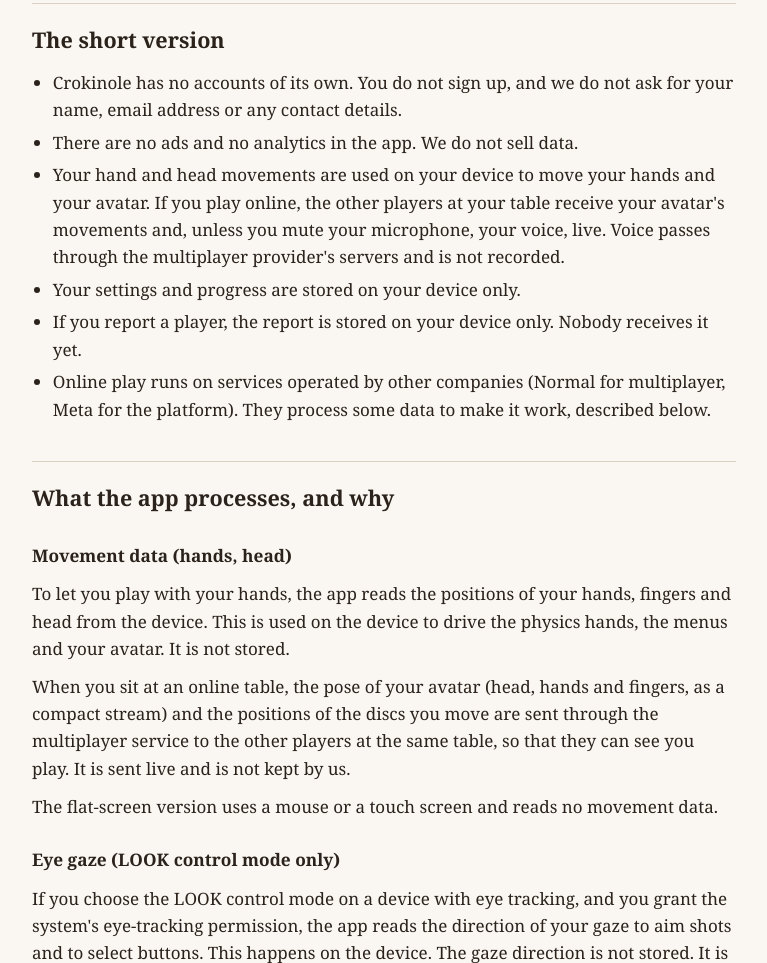
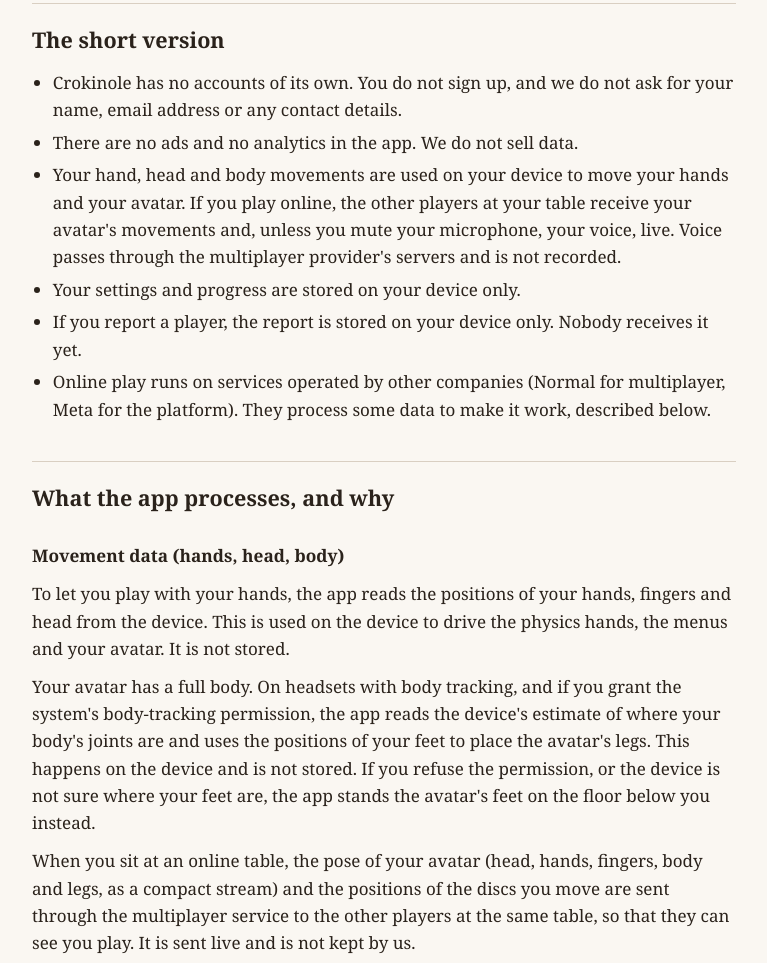
Before and after one commit to vroad-games/crokinole-privacy, a plain HTML site: page index.html in a window 1280 px wide. Shown: the part 330-1293 px from the top of the page, without its empty margins (256-1023 px from the left). Drawn offline with Linux system fonts and the light colour scheme.

Commit message:
Body tracking: the avatar's feet follow the device's estimate, with the permission

```diff
--- a/index.html
+++ b/index.html
@@ -41,7 +41,7 @@ for Windows PCs and Android phones and tablets.</p>
 <li>Crokinole has no accounts of its own. You do not sign up, and we do not ask for your name, email address or
   any contact details.</li>
 <li>There are no ads and no analytics in the app. We do not sell data.</li>
-<li>Your hand and head movements are used on your device to move your hands and your avatar. If you play online,
+<li>Your hand, head and body movements are used on your device to move your hands and your avatar. If you play online,
   the other players at your table receive your avatar's movements and, unless you mute your microphone, your
   voice, live. Voice passes through the multiplayer provider's servers and is not recorded.</li>
 <li>Your settings and progress are stored on your device only.</li>
@@ -50,10 +50,14 @@ for Windows PCs and Android phones and tablets.</p>
   They process some data to make it work, described below.</li>
 </ul>
 <h2>What the app processes, and why</h2>
-<h3>Movement data (hands, head)</h3>
+<h3>Movement data (hands, head, body)</h3>
 <p>To let you play with your hands, the app reads the positions of your hands, fingers and head from the device.
 This is used on the device to drive the physics hands, the menus and your avatar. It is not stored.</p>
-<p>When you sit at an online table, the pose of your avatar (head, hands and fingers, as a compact stream) and the
+<p>Your avatar has a full body. On headsets with body tracking, and if you grant the system's body-tracking
+permission, the app reads the device's estimate of where your body's joints are and uses the positions of your
+feet to place the avatar's legs. This happens on the device and is not stored. If you refuse the permission, or
+the device is not sure where your feet are, the app stands the avatar's feet on the floor below you instead.</p>
+<p>When you sit at an online table, the pose of your avatar (head, hands, fingers, body and legs, as a compact stream) and the
 positions of the discs you move are sent through the multiplayer service to the other players at the same
 table, so that they can see you play. It is sent live and is not kept by us.</p>
 <p>The flat-screen version uses a mouse or a touch screen and reads no movement data.</p>
@@ -152,7 +156,7 @@ United States, under their own terms and privacy policies.</p>
 <ul>
 <li>Play offline: the tutorial, the computer opponent and the practice table send nothing to the multiplayer
   service.</li>
-<li>Refuse or revoke permissions (microphone, eye tracking, spatial data) in the device settings. The app keeps
+<li>Refuse or revoke permissions (microphone, eye tracking, body tracking, spatial data) in the device settings. The app keeps
   working without them, with the related feature off.</li>
 <li>Mute your microphone, or mute other players, in the settings panel.</li>
 <li>Use a private table with a code if you do not want to meet strangers.</li>
@@ -166,7 +170,7 @@ unless we must keep it by law.</p>
 <h2>Your rights</h2>
 <p>If you are in the European Economic Area, the United Kingdom or another place with similar law, you have the
 right to ask for access to your personal data, to have it corrected or deleted, to restrict or object to its
-use, and to data portability. Where we rely on your permission (microphone, eye tracking, spatial data), you
+use, and to data portability. Where we rely on your permission (microphone, eye tracking, body tracking, spatial data), you
 can withdraw it at any time in the device settings. You can also complain to your data protection authority.
 Ours is the Hellenic Data Protection Authority (<a href="https://www.dpa.gr">https://www.dpa.gr</a>).</p>
 <p>Legal bases: we process movement, voice and table data to provide the game you asked to play (performance of a
```
